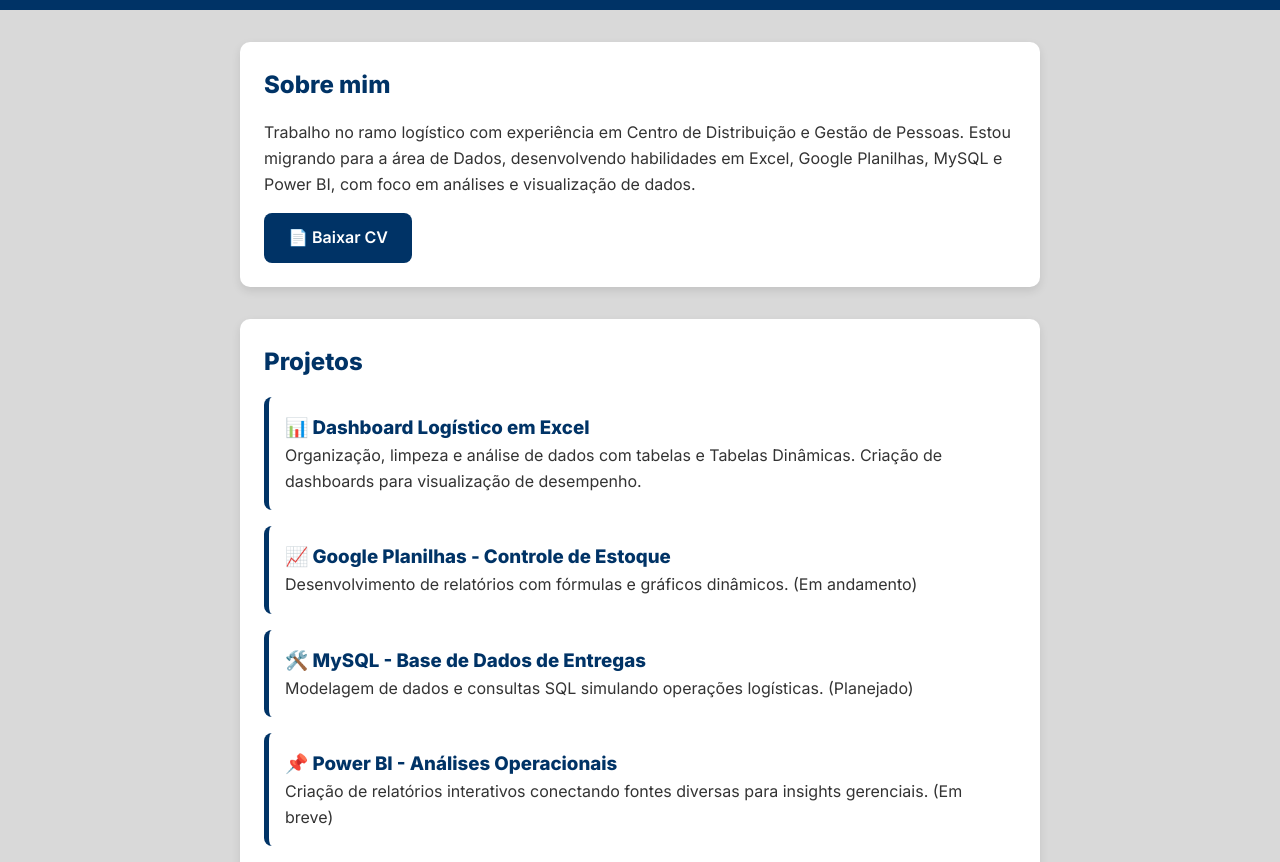
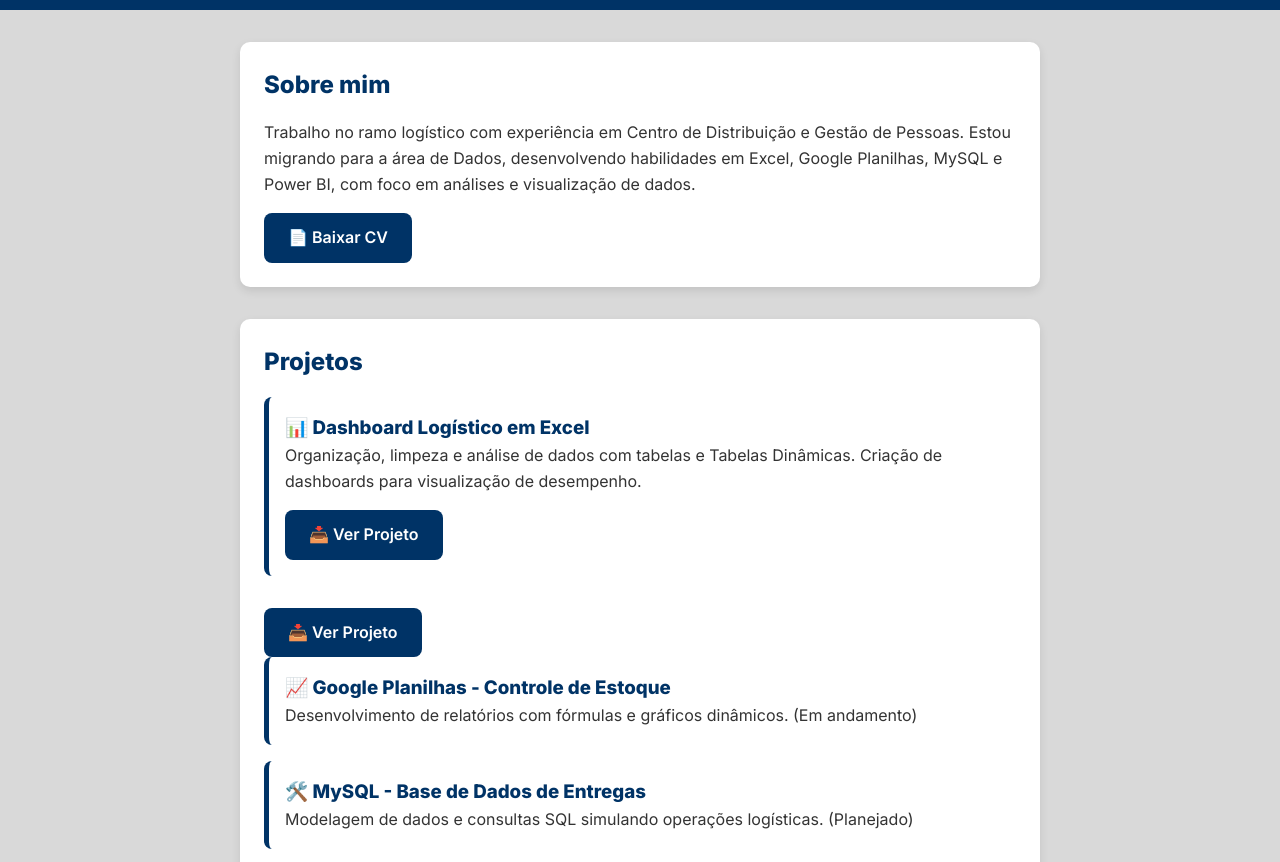
Before and after one commit to AlexsandroSachetto/projeto, a plain HTML site: page projeto.html in a window 1280 px wide. Shown: the part 174-1036 px from the top of the page. Drawn offline with Linux system fonts and the light colour scheme.

Commit message:
Update projeto.html

```diff
--- a/projeto.html
+++ b/projeto.html
@@ -34,9 +34,11 @@
       <h2>Projetos</h2>
 
       <div class="project">
-        <h3>📊 Dashboard Logístico em Excel</h3>
-        <p>Organização, limpeza e análise de dados com tabelas e Tabelas Dinâmicas. Criação de dashboards para visualização de desempenho.</p>
-      </div>
+  <h3>📊 Dashboard Logístico em Excel</h3>
+  <p>Organização, limpeza e análise de dados com tabelas e Tabelas Dinâmicas. Criação de dashboards para visualização de desempenho.</p>
+  <a href="projeto_analise_logistica_dados.xlsx" class="button" target="_blank">📥 Ver Projeto</a>
+</div>
+        <a href="https://github.com/AlexsandroSachetto/portfolio/raw/main/projeto_analise_logistica_dados.xlsx" class="button" target="_blank">📥 Ver Projeto</a>
 
       <div class="project">
         <h3>📈 Google Planilhas - Controle de Estoque</h3>
```
